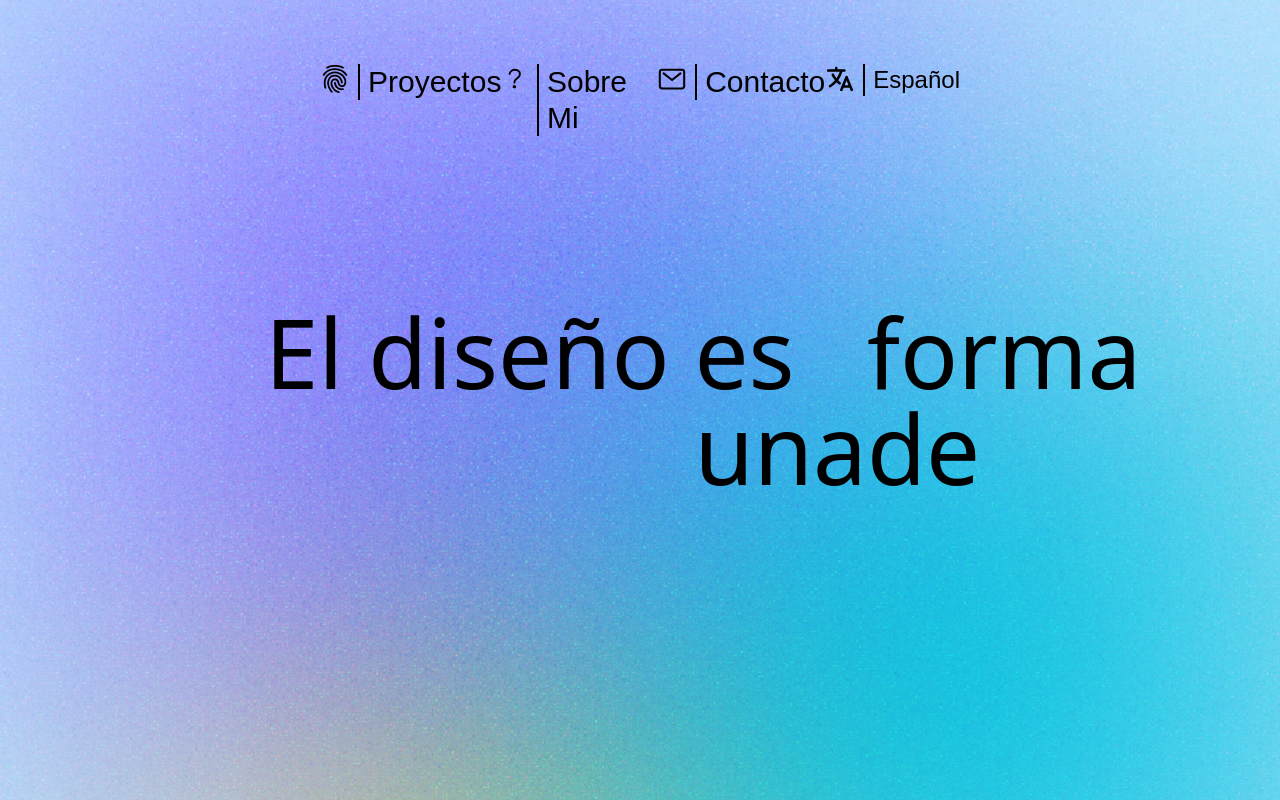
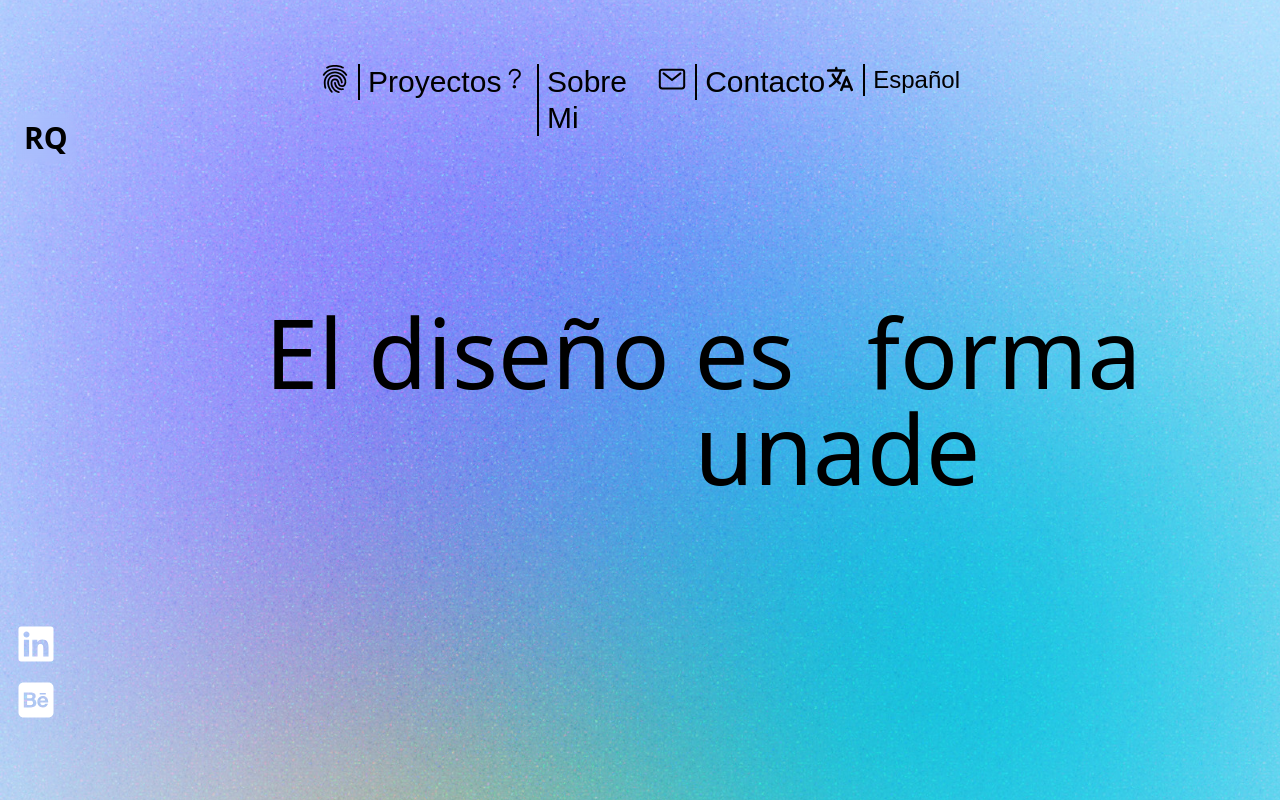
Before and after one commit to Thebassplayer/romina-quiroga-portfolio, a Next.js app: page / in a window 1280 px wide. Shown: the top 800 px of the page. Built offline with nearby package versions, Linux system fonts and the light colour scheme; a web font is replaced by a local one.

Commit message:
refactor: Update LeftMenu className in layout.tsx
Update the LeftMenu className in layout.tsx to include the "hidden" class for smaller screen sizes. This change improves the responsiveness of the menu and ensures it is hidden on smaller devices, providing a better user experience.

```diff
--- a/src/app/layout.tsx
+++ b/src/app/layout.tsx
@@ -32,7 +32,7 @@ export default function RootLayout({
       >
         <main className="flex h-screen w-screen flex-col">
           <Suspense>
-            <LeftMenu className="left-0 z-50 hidden lg:fixed" />
+            <LeftMenu className="left-0 z-50 hidden lg:fixed lg:flex" />
           </Suspense>
           {children}
         </main>
```
